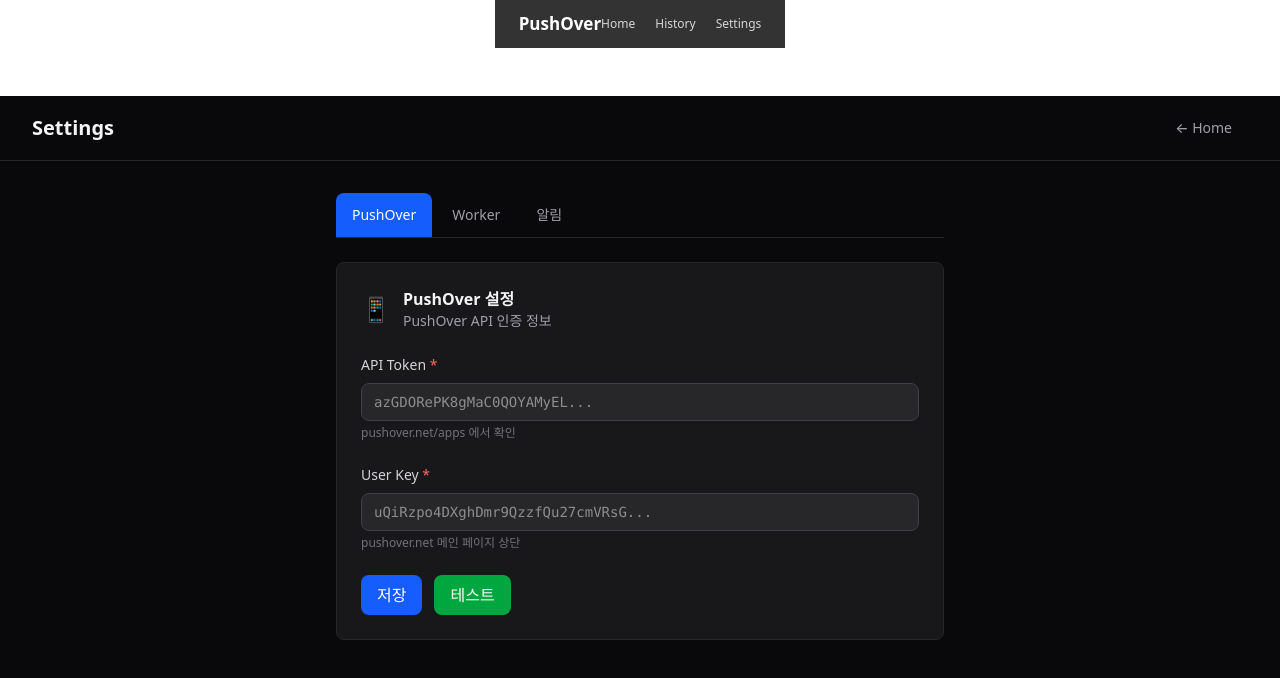
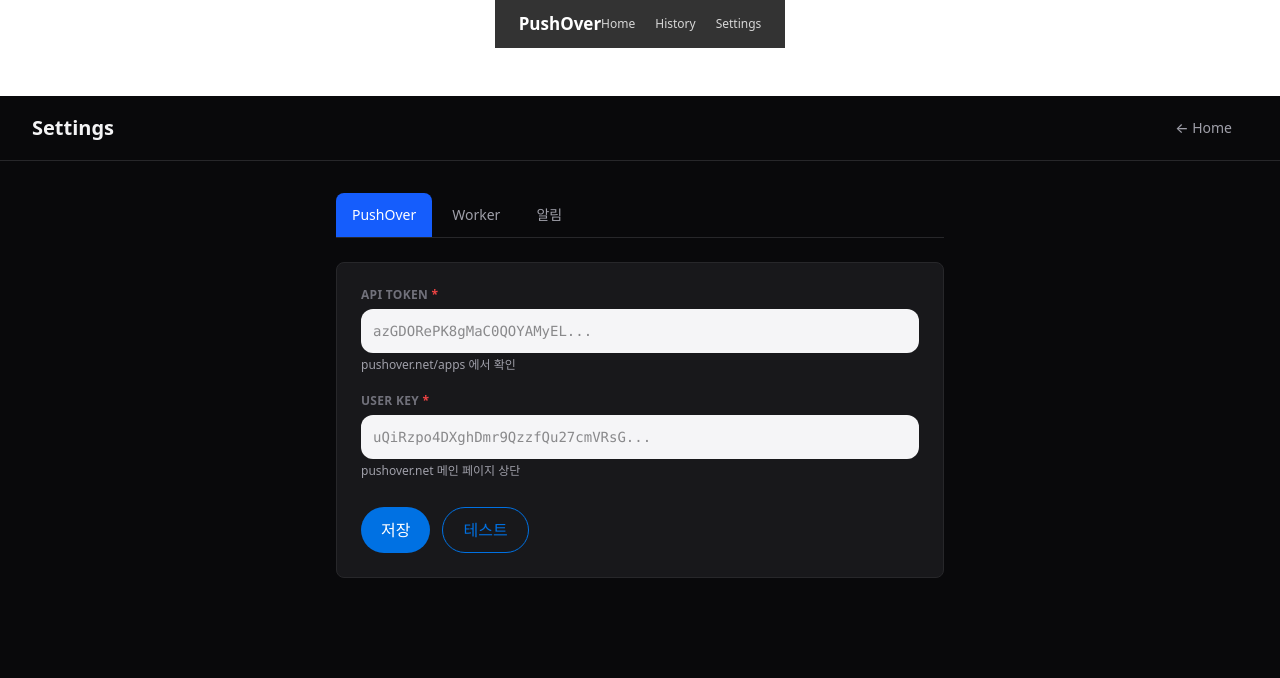
Before and after one commit to deuxksy/PushOver, a Next.js app in the folder dashboard/: page /settings in a window 1280 px wide. Shown: the top 678 px of the page. Built offline with nearby package versions, Linux system fonts and the light colour scheme.

Commit message:
style: Settings 탭 컴포넌트 Apple 폼 + Pill 버튼 적용

```diff
--- a/dashboard/src/app/settings/components/NotificationTab.tsx
+++ b/dashboard/src/app/settings/components/NotificationTab.tsx
@@ -28,59 +28,65 @@
   const handleReset = () => {
     if (showResetConfirm) {
       onReset();
-      // useEffect가 settings.notification 변경을 자동으로 반영함
       setShowResetConfirm(false);
     } else {
       setShowResetConfirm(true);
     }
   };
 
+  const selectClass = 'w-full px-3 py-3 rounded-[12px] bg-[var(--color-apple-light)] border-0 text-[var(--color-apple-near-black)] focus:outline-none focus:ring-2 focus:ring-[var(--color-apple-blue)] appearance-none';
+
   return (
-    <div className="space-y-6">
-      <div className="flex items-center gap-3 mb-6">
-        <span className="text-2xl">🔔</span>
-        <div>
-          <h3 className="font-semibold text-zinc-100">알림 설정</h3>
-          <p className="text-sm text-zinc-400">기본 알림 옵션</p>
-        </div>
+    <div className="space-y-5">
+      <div>
+        <label className="block text-xs font-semibold uppercase tracking-wide text-zinc-500 mb-1.5">기본 사운드</label>
+        <select value={sound} onChange={(e) => setSound(e.target.value)} className={selectClass}>
+          {SOUND_OPTIONS.map((opt) => (
+            <option key={opt} value={opt}>{opt === 'pushover' ? 'PushOver (기본)' : opt}</option>
+          ))}
+        </select>
+        <p className="text-xs text-zinc-400 mt-1">기기에서 설정한 사운드가 우선됩니다</p>
       </div>
 
       <div>
-        <label className="block text-sm font-medium text-zinc-300 mb-2">기본 사운드</label>
-        <select value={sound} onChange={(e) => setSound(e.target.value)} className="w-full px-3 py-2 border border-zinc-700 rounded-lg bg-zinc-800 text-zinc-100 focus:outline-none focus:ring-2 focus:ring-blue-500">
-          {SOUND_OPTIONS.map((opt) => (
-            <option key={opt} value={opt}>{opt === 'pushover' ? '🔔 PushOver (기본)' : opt}</option>
-          ))}
+        <label className="block text-xs font-semibold uppercase tracking-wide text-zinc-500 mb-1.5">기본 기기</label>
+        <select value="all" disabled className={`${selectClass} opacity-60`}>
+          <option value="all">모든 기기</option>
         </select>
-        <p className="text-xs text-zinc-500 mt-1">기기에서 설정한 사운드가 우선됩니다</p>
+        <p className="text-xs text-zinc-400 mt-1">v1에서는 모든 기기만 지원</p>
       </div>
 
       <div>
-        <label className="block text-sm font-medium text-zinc-300 mb-2">기본 기기</label>
-        <select value="all" disabled className="w-full px-3 py-2 border border-zinc-700 rounded-lg bg-zinc-800 text-zinc-100 opacity-60">
-          <option value="all">📱 모든 기기</option>
-        </select>
-        <p className="text-xs text-zinc-500 mt-1">v1에서는 모든 기기만 지원</p>
-      </div>
-
-      <div>
-        <label className="block text-sm font-medium text-zinc-300 mb-2">우선순위</label>
-        <select value={priority} onChange={(e) => setPriority(Number(e.target.value))} className="w-full px-3 py-2 border border-zinc-700 rounded-lg bg-zinc-800 text-zinc-100 focus:outline-none focus:ring-2 focus:ring-blue-500">
+        <label className="block text-xs font-semibold uppercase tracking-wide text-zinc-500 mb-1.5">우선순위</label>
+        <select value={priority} onChange={(e) => setPriority(Number(e.target.value))} className={selectClass}>
           {PRIORITY_OPTIONS.map((opt) => (
             <option key={opt.value} value={opt.value}>{opt.label}</option>
           ))}
         </select>
       </div>
 
-      <div className="flex gap-3">
-        <button onClick={handleSave} className="px-4 py-2 bg-amber-600 text-white rounded-lg font-medium hover:bg-amber-700 transition-colors">
+      <div className="flex gap-3 pt-2">
+        <button
+          onClick={handleSave}
+          className="px-5 py-2.5 bg-[var(--color-apple-blue)] text-white rounded-[980px] font-medium hover:bg-[var(--color-apple-blue-hover)] transition-colors"
+        >
           저장
         </button>
-        <button onClick={handleReset} className={`px-4 py-2 rounded-lg font-medium transition-colors ${showResetConfirm ? 'bg-red-600 text-white hover:bg-red-700' : 'bg-zinc-700 text-zinc-100 hover:bg-zinc-600'}`}>
+        <button
+          onClick={handleReset}
+          className={`px-5 py-2.5 rounded-[980px] font-medium transition-colors ${
+            showResetConfirm
+              ? 'bg-[var(--color-apple-error)] text-white hover:opacity-90'
+              : 'border border-[var(--color-apple-error)] text-[var(--color-apple-error)] hover:bg-red-50'
+          }`}
+        >
           {showResetConfirm ? '확인' : '초기화'}
         </button>
         {showResetConfirm && (
-          <button onClick={() => setShowResetConfirm(false)} className="px-4 py-2 bg-zinc-700 text-zinc-100 rounded-lg font-medium hover:bg-zinc-600">
+          <button
+            onClick={() => setShowResetConfirm(false)}
+            className="px-5 py-2.5 border border-zinc-300 text-zinc-600 rounded-[980px] font-medium hover:bg-[var(--color-apple-light)] transition-colors"
+          >
             취소
           </button>
         )}
--- a/dashboard/src/app/settings/components/PushOverTab.tsx
+++ b/dashboard/src/app/settings/components/PushOverTab.tsx
@@ -67,57 +67,56 @@
     }
   };
 
+  const inputClass = 'w-full px-3 py-3 rounded-[12px] bg-[var(--color-apple-light)] border-0 text-[var(--color-apple-near-black)] font-mono text-sm focus:outline-none focus:ring-2 focus:ring-[var(--color-apple-blue)]';
+
   return (
-    <div className="space-y-6">
-      <div className="flex items-center gap-3 mb-6">
-        <span className="text-2xl">📱</span>
-        <div>
-          <h3 className="font-semibold text-zinc-100">PushOver 설정</h3>
-          <p className="text-sm text-zinc-400">PushOver API 인증 정보</p>
-        </div>
-      </div>
-
+    <div className="space-y-5">
       <div>
-        <label className="block text-sm font-medium text-zinc-300 mb-2">
-          API Token <span className="text-red-400">*</span>
+        <label className="block text-xs font-semibold uppercase tracking-wide text-zinc-500 mb-1.5">
+          API Token <span className="text-[var(--color-apple-error)]">*</span>
         </label>
         <input
           type="password"
           value={apiToken}
           onChange={(e) => setApiToken(e.target.value)}
           placeholder="azGDORePK8gMaC0QOYAMyEL..."
-          className="w-full px-3 py-2 border border-zinc-700 rounded-lg bg-zinc-800 text-zinc-100 font-mono text-sm focus:outline-none focus:ring-2 focus:ring-blue-500"
+          className={inputClass}
         />
-        <p className="text-xs text-zinc-500 mt-1">pushover.net/apps 에서 확인</p>
+        <p className="text-xs text-zinc-400 mt-1">pushover.net/apps 에서 확인</p>
       </div>
 
       <div>
-        <label className="block text-sm font-medium text-zinc-300 mb-2">
-          User Key <span className="text-red-400">*</span>
+        <label className="block text-xs font-semibold uppercase tracking-wide text-zinc-500 mb-1.5">
+          User Key <span className="text-[var(--color-apple-error)]">*</span>
         </label>
         <input
           type="password"
           value={userKey}
           onChange={(e) => setUserKey(e.target.value)}
           placeholder="uQiRzpo4DXghDmr9QzzfQu27cmVRsG..."
-          className="w-full px-3 py-2 border border-zinc-700 rounded-lg bg-zinc-800 text-zinc-100 font-mono text-sm focus:outline-none focus:ring-2 focus:ring-blue-500"
+          className={inputClass}
         />
-        <p className="text-xs text-zinc-500 mt-1">pushover.net 메인 페이지 상단</p>
+        <p className="text-xs text-zinc-400 mt-1">pushover.net 메인 페이지 상단</p>
       </div>
 
       {testResult && (
-        <div className={`p-3 rounded-lg ${testResult.success ? 'bg-green-900/30 border border-green-700' : 'bg-red-900/30 border border-red-700'}`}>
-          <p className={`text-sm ${testResult.success ? 'text-green-400' : 'text-red-400'}`}>
-            {testResult.message}
-          </p>
+        <div className={`p-3 rounded-[12px] ${testResult.success ? 'bg-green-50 border border-green-200 text-green-700' : 'bg-red-50 border border-red-200 text-red-700'}`}>
+          <p className="text-sm">{testResult.message}</p>
         </div>
       )}
 
-      <div className="flex gap-3">
-        <button onClick={handleSave} className="px-4 py-2 bg-blue-600 text-white rounded-lg font-medium hover:bg-blue-700 transition-colors">
+      <div className="flex gap-3 pt-2">
+        <button
+          onClick={handleSave}
+          className="px-5 py-2.5 bg-[var(--color-apple-blue)] text-white rounded-[980px] font-medium hover:bg-[var(--color-apple-blue-hover)] transition-colors"
+        >
           저장
         </button>
-        <button onClick={handleTest} disabled={isTesting} className="px-4 py-2 bg-green-600 text-white rounded-lg font-medium hover:bg-green-700 transition-colors disabled:opacity-50">
+        <button
+          onClick={handleTest}
+          disabled={isTesting}
+          className="px-5 py-2.5 border border-[var(--color-apple-blue)] text-[var(--color-apple-blue)] rounded-[980px] font-medium hover:bg-[var(--color-apple-light)] transition-colors disabled:opacity-50"
+        >
           {isTesting ? '테스트 중...' : '테스트'}
         </button>
       </div>
--- a/dashboard/src/app/settings/components/WorkerTab.tsx
+++ b/dashboard/src/app/settings/components/WorkerTab.tsx
@@ -28,60 +28,66 @@
   const handleReset = () => {
     if (showResetConfirm) {
       onReset();
-      // useEffect가 settings.worker 변경을 자동으로 반영함
       setShowResetConfirm(false);
     } else {
       setShowResetConfirm(true);
     }
   };
 
+  const inputClass = 'w-full px-3 py-3 rounded-[12px] bg-[var(--color-apple-light)] border-0 text-[var(--color-apple-near-black)] font-mono text-sm focus:outline-none focus:ring-2 focus:ring-[var(--color-apple-blue)]';
+
   return (
-    <div className="space-y-6">
-      <div className="flex items-center gap-3 mb-6">
-        <span className="text-2xl">⚙️</span>
-        <div>
-          <h3 className="font-semibold text-zinc-100">Worker 설정</h3>
-          <p className="text-sm text-zinc-400">Cloudflare Worker 구성</p>
-        </div>
-      </div>
-
+    <div className="space-y-5">
       <div>
-        <label className="block text-sm font-medium text-zinc-300 mb-2">
-          Worker URL <span className="text-red-400">*</span>
+        <label className="block text-xs font-semibold uppercase tracking-wide text-zinc-500 mb-1.5">
+          Worker URL <span className="text-[var(--color-apple-error)]">*</span>
         </label>
         <input
           type="text"
           value={url}
           onChange={(e) => setUrl(e.target.value)}
           placeholder="https://pushover-worker.cromksy.workers.dev"
-          className="w-full px-3 py-2 border border-zinc-700 rounded-lg bg-zinc-800 text-zinc-100 font-mono text-sm focus:outline-none focus:ring-2 focus:ring-blue-500"
+          className={inputClass}
         />
-        <p className="text-xs text-zinc-500 mt-1">Cloudflare Worker 배포 URL</p>
+        <p className="text-xs text-zinc-400 mt-1">Cloudflare Worker 배포 URL</p>
       </div>
 
       <div>
-        <label className="block text-sm font-medium text-zinc-300 mb-2">
-          Worker Token (CF_WORKER_TOKEN) <span className="text-red-400">*</span>
+        <label className="block text-xs font-semibold uppercase tracking-wide text-zinc-500 mb-1.5">
+          Worker Token (CF_WORKER_TOKEN) <span className="text-[var(--color-apple-error)]">*</span>
         </label>
         <input
           type="password"
           value={token}
           onChange={(e) => setToken(e.target.value)}
           placeholder="Worker API 인증 토큰"
-          className="w-full px-3 py-2 border border-zinc-700 rounded-lg bg-zinc-800 text-zinc-100 font-mono text-sm focus:outline-none focus:ring-2 focus:ring-blue-500"
+          className={inputClass}
         />
-        <p className="text-xs text-zinc-500 mt-1">Worker D1에 등록된 인증 토큰</p>
+        <p className="text-xs text-zinc-400 mt-1">Worker D1에 등록된 인증 토큰</p>
       </div>
 
-      <div className="flex gap-3">
-        <button onClick={handleSave} className="px-4 py-2 bg-blue-600 text-white rounded-lg font-medium hover:bg-blue-700 transition-colors">
+      <div className="flex gap-3 pt-2">
+        <button
+          onClick={handleSave}
+          className="px-5 py-2.5 bg-[var(--color-apple-blue)] text-white rounded-[980px] font-medium hover:bg-[var(--color-apple-blue-hover)] transition-colors"
+        >
           저장
         </button>
-        <button onClick={handleReset} className={`px-4 py-2 rounded-lg font-medium transition-colors ${showResetConfirm ? 'bg-red-600 text-white hover:bg-red-700' : 'bg-zinc-700 text-zinc-100 hover:bg-zinc-600'}`}>
+        <button
+          onClick={handleReset}
+          className={`px-5 py-2.5 rounded-[980px] font-medium transition-colors ${
+            showResetConfirm
+              ? 'bg-[var(--color-apple-error)] text-white hover:opacity-90'
+              : 'border border-[var(--color-apple-error)] text-[var(--color-apple-error)] hover:bg-red-50'
+          }`}
+        >
           {showResetConfirm ? '확인' : '초기화'}
         </button>
         {showResetConfirm && (
-          <button onClick={() => setShowResetConfirm(false)} className="px-4 py-2 bg-zinc-700 text-zinc-100 rounded-lg font-medium hover:bg-zinc-600">
+          <button
+            onClick={() => setShowResetConfirm(false)}
+            className="px-5 py-2.5 border border-zinc-300 text-zinc-600 rounded-[980px] font-medium hover:bg-[var(--color-apple-light)] transition-colors"
+          >
             취소
           </button>
         )}
```
